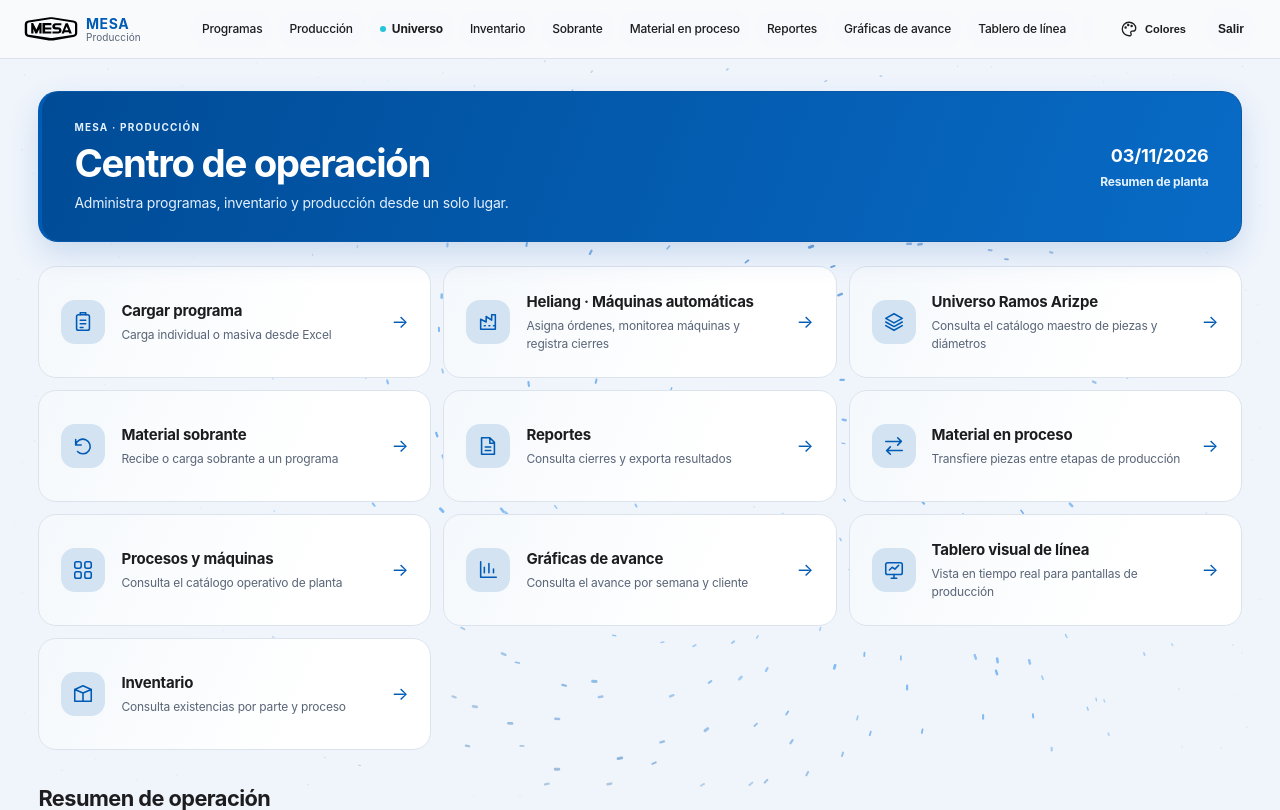
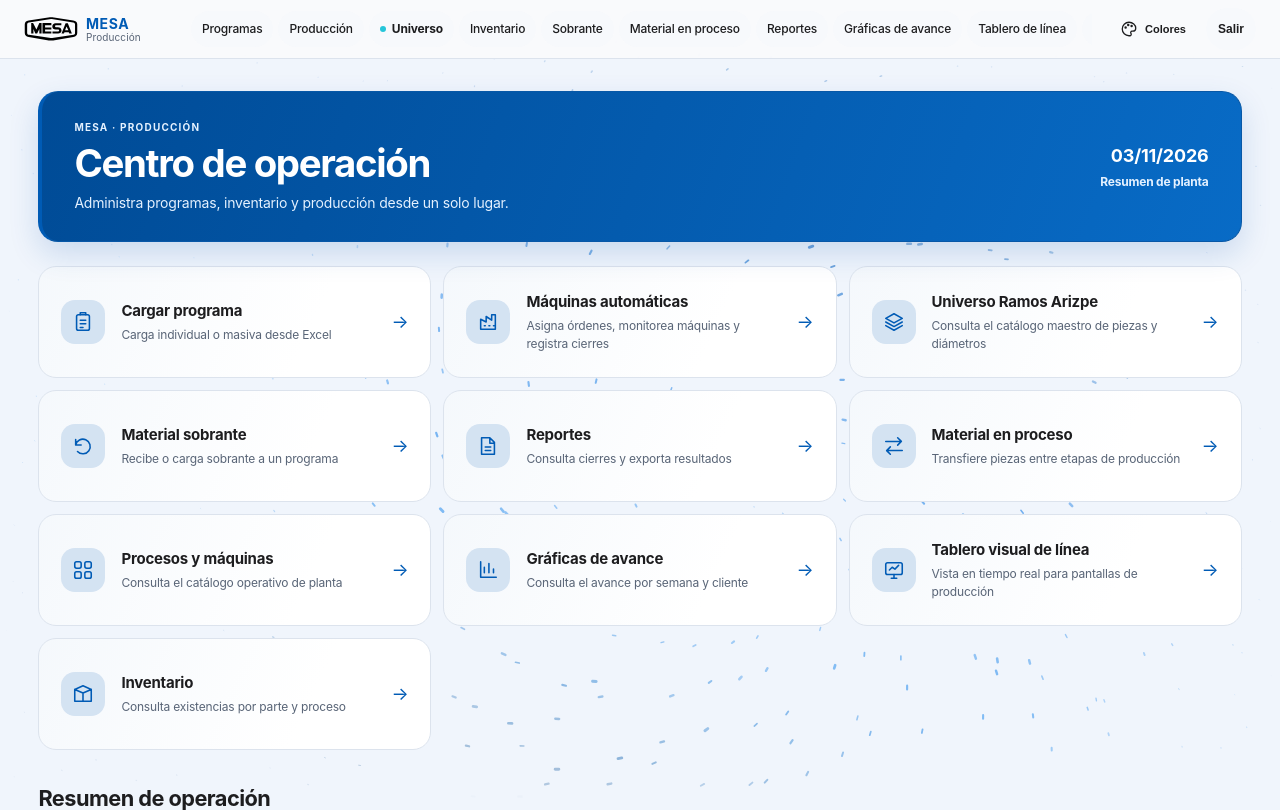
Before and after one commit to Mike50505/Proyecto-Heliang, a Django app: page / in a window 1280 px wide. Shown: the top 810 px of the page. Run offline with Django 5.2, Linux system fonts and the light colour scheme; the visitor is signed in with stand-in values (Sample User, id 1); data that the repository does not hold is empty.

Commit message:
Simplifica el título de máquinas automáticas

```diff
--- a/templates/operations/dashboard.html
+++ b/templates/operations/dashboard.html
@@ -7,7 +7,7 @@
 <a class="module-card" href="{% url 'load-program' %}"><span class="module-icon">{% include 'includes/module_icon.html' with icon='program' %}</span><span><b>Cargar programa</b><small>Carga individual o masiva desde Excel</small></span><i aria-hidden="true">→</i></a>
 {% endif %}
 {% if module_access.heliang %}
-<a class="module-card" href="{% url 'heliang' %}"><span class="module-icon">{% include 'includes/module_icon.html' with icon='production' %}</span><span><b>Heliang · Máquinas automáticas</b><small>Asigna órdenes, monitorea máquinas y registra cierres</small></span><i aria-hidden="true">→</i></a>
+<a class="module-card" href="{% url 'heliang' %}"><span class="module-icon">{% include 'includes/module_icon.html' with icon='production' %}</span><span><b>Máquinas automáticas</b><small>Asigna órdenes, monitorea máquinas y registra cierres</small></span><i aria-hidden="true">→</i></a>
 {% endif %}
 {% if module_access.universe %}
 <a class="module-card" href="{% url 'universe' %}"><span class="module-icon">{% include 'includes/module_icon.html' with icon='universe' %}</span><span><b>Universo Ramos Arizpe</b><small>Consulta el catálogo maestro de piezas y diámetros</small></span><i aria-hidden="true">→</i></a>
```
Also changed, not shown: tests/test_module_access.py (+1 -1 lines).
